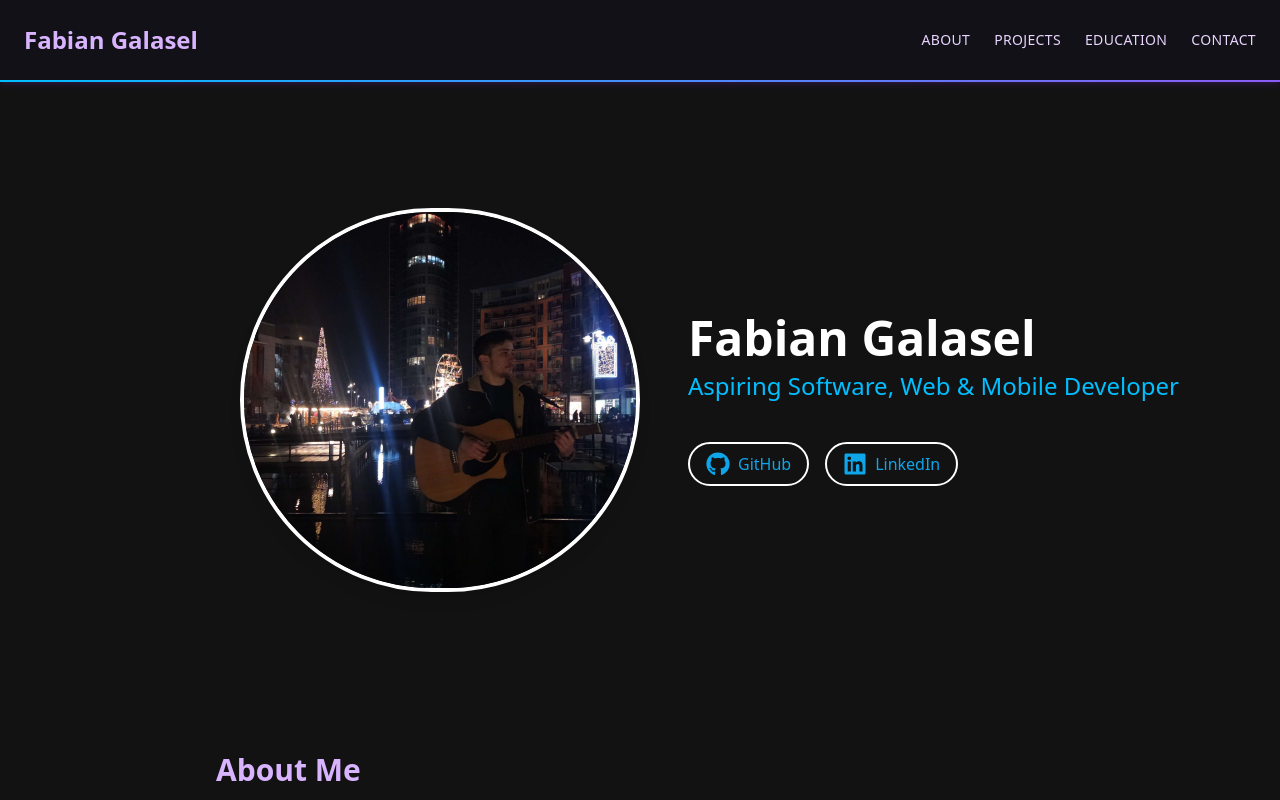
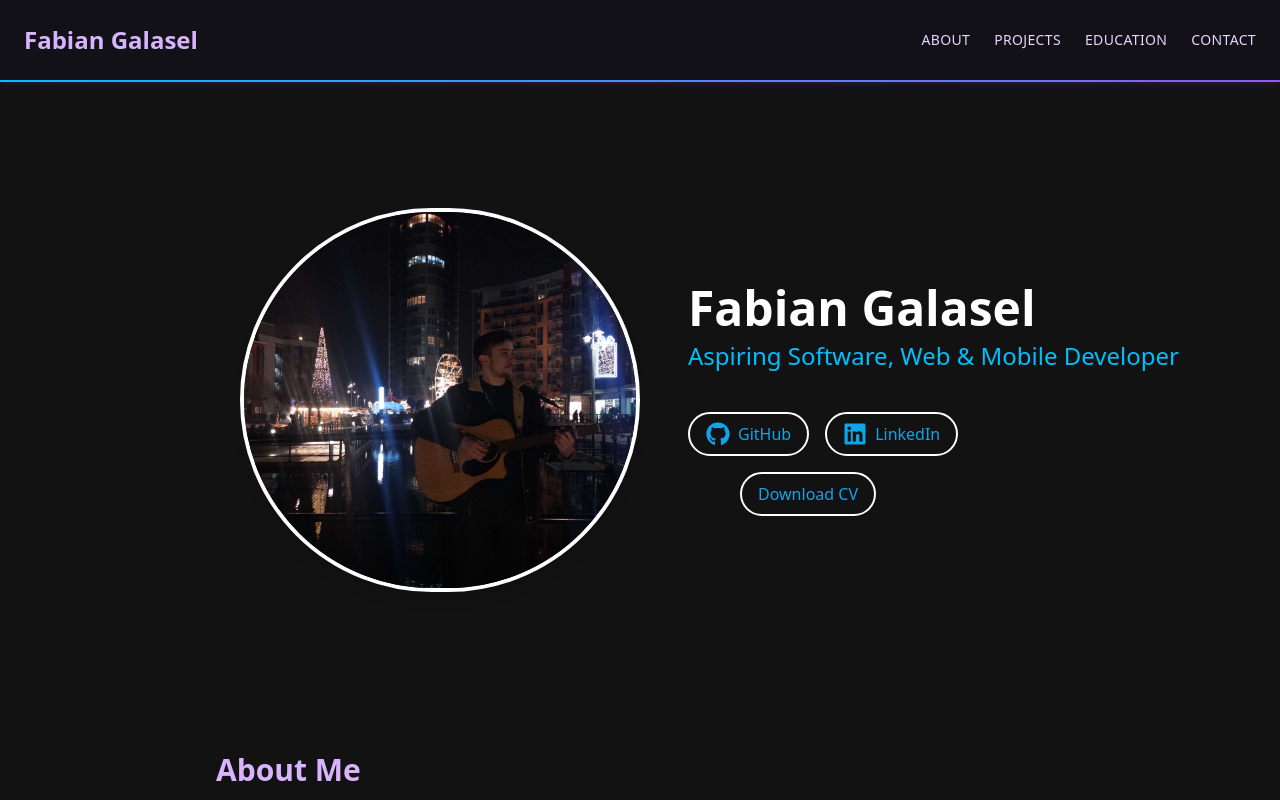
Before and after one commit to FabianC1/PortfolioWebsite, a React (Vite) app: page / in a window 1280 px wide. Shown: the top 800 px of the page. Built offline with nearby package versions, Linux system fonts and the light colour scheme.

Commit message:
Added download cv button

```diff
--- a/src/App.tsx
+++ b/src/App.tsx
@@ -339,12 +339,14 @@ function App() {
             <h1 className="text-4xl md:text-5xl font-extrabold">Fabian Galasel</h1>
             <p className="text-xl md:text-2xl mt-2 font-light text-skyBlue">Aspiring Software, Web & Mobile Developer</p>
 
-            <div className="mt-10 flex space-x-4 justify-center md:justify-start">
+            <div className="mt-10 flex flex-col items-center md:items-start space-y-4">
+              {/* GitHub and LinkedIn side-by-side */}
+              <div className="flex space-x-4">
                 <a
                   href="https://github.com/FabianC1"
                   target="_blank"
                   rel="noopener noreferrer"
-                className="slide-bg flex items-center space-x-2 border border-white text-skyBlue px-4 py-2 rounded-full transition duration-300"
+                  className="slide-bg flex items-center space-x-2 border border-white text-skyBlue px-4 py-2 rounded-full transition duration-3000"
                   aria-label="GitHub"
                 >
                   <FaGithub className="text-2xl" />
@@ -354,13 +356,25 @@ function App() {
                   href="https://www.linkedin.com/in/fabian-galasel"
                   target="_blank"
                   rel="noopener noreferrer"
-                className="slide-bg flex items-center space-x-2 border border-white text-skyBlue px-4 py-2 rounded-full transition duration-300"
+                  className="slide-bg flex items-center space-x-2 border border-white text-skyBlue px-4 py-2 rounded-full transition duration-3000"
                   aria-label="LinkedIn"
                 >
                   <FaLinkedin className="text-2xl" />
                   <span className="font-medium">LinkedIn</span>
                 </a>
               </div>
+
+              {/* Download CV button centered between GitHub and LinkedIn */}
+              <a
+                href="/Fabian_Galasel_CV.pdf"
+                download
+                className="slide-bg flex items-center space-x-2 border border-white text-skyBlue px-4 py-2 rounded-full transition duration-3000"
+                style={{ marginLeft: '52px' }} // manually adjust for better visual centering
+              >
+                <span className="font-medium">Download CV</span>
+              </a>
+            </div>
+
 
           </div>
 
@@ -429,6 +443,8 @@ function App() {
         <a href="mailto:galaselfabian@gmail.com" className="text-skyBlue hover:text-neonPurple underline">
           galaselfabian@gmail.com
         </a>
+        <p className="text-gray-300 mb-1">Phone: <span className="text-skyBlue">+44 7123 456 789</span></p>
+
       </section>
 
       {/* Footer */}
```
Also changed, not shown: 1 other file (tests, documents, lock files or other folders). Lines whose indentation alone changed are shown as unchanged.
